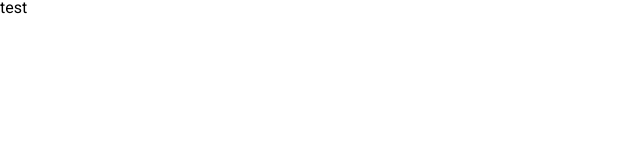
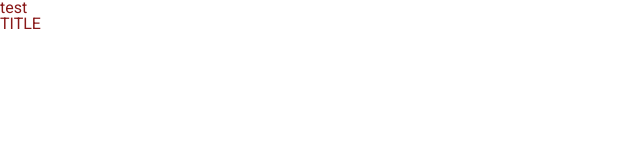
Before and after one commit to soplee2022/11-01-Web-demo, a website: page index.html in a window 1280 px wide. Shown: the full height of the page, 0-640 px from the left. Drawn offline with Linux system fonts and the light colour scheme.

Commit message:
修改h1

```diff
--- a/index.html
+++ b/index.html
@@ -17,5 +17,6 @@
 </head>
 <body>
     <h1>test</h1>
+    <h1>TITLE</h1>
 </body>
 </html>
--- a/scss/_index.scss
+++ b/scss/_index.scss
@@ -0,0 +1,3 @@
+h1{
+    color: $red;
+}
```
Also changed, not shown: scss/all.css, 1 other file.
